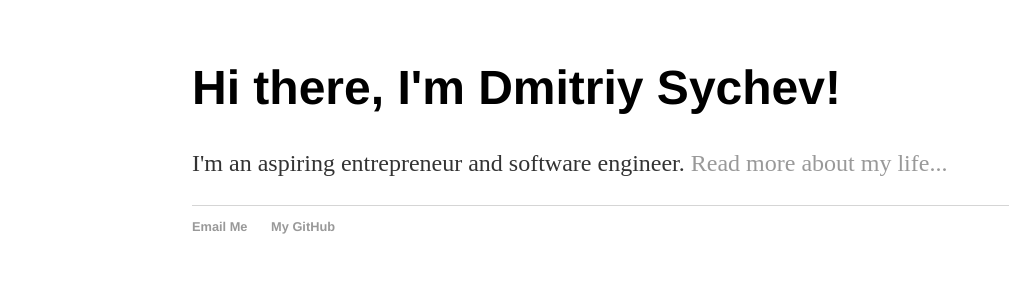
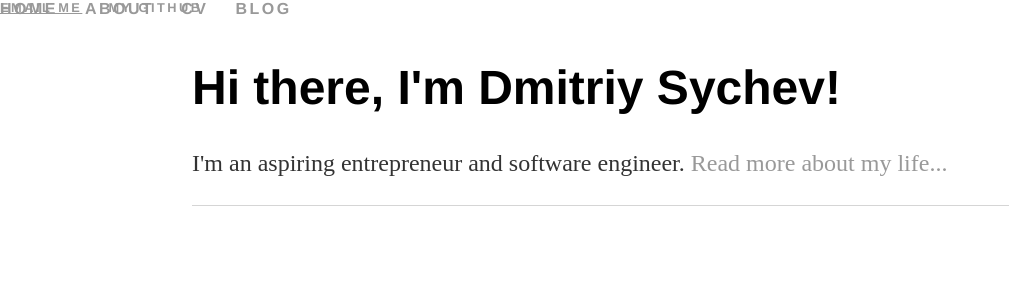
Before and after one commit to dmitriysychev/dmitriysychev.github.io, a Jekyll site: the page built from index.html, in a window 1280 px wide. Shown: the top 300 px of the page, without its empty margins (0-1009 px from the left). Built offline with Jekyll 4.4.1, drawn with Linux system fonts in a browser that asks for light colours.

Commit message:
nav style change

```diff
--- a/css/main.css
+++ b/css/main.css
@@ -13,13 +13,27 @@ header {
 nav ul, footer ul {
     font-family:'Helvetica', 'Arial', 'Sans-Serif';
     padding: 0px;
+    letter-spacing: 2.5px;
+    margin: 0 auto;
+    z-index: 100;
+    position: fixed;
+    left: 0;
+    top: 0;
     list-style: none;
     font-weight: bold;
+    border: none;
+    outline: none;
+    text-transform: uppercase;
 }
 nav ul li, footer ul li {
-    display: inline;
+    display: inline-block;
+    border: none;
+    outline: none;
     margin-right: 20px;
 }
+nav li a:active { background-color: transparent !important; }
+nav li.current a { color: #F06000; }
+
 a {
     text-decoration: none;
     color: #999;
@@ -49,63 +63,3 @@ ul.posts {
 ul.posts li {
     list-style: none;
 }
-
-#nav-wrap ul, #nav-wrap li, #nav-wrap a {
-    margin: 0;
-    padding: 0;
-    border: none;
-    outline: none;
-}
-
-/* nav-wrap */
-#nav-wrap {
-  font: 12px 'opensans-bold', sans-serif;
-  width: 100%;
-  text-transform: uppercase;
-  letter-spacing: 2.5px;
-  margin: 0 auto;
-  z-index: 100;
-  position: fixed;
-  left: 0;
-  top: 0;
-}
-.opaque { background-color: #333; }
-
-/* hide toggle button */
-#nav-wrap > a.mobile-btn { display: none; }
-
-ul#nav {
-  min-height: 48px;
-  width: auto;
-
-  /* center align the menu */
-  text-align: center;
-}
-ul#nav li {
-  position: relative;
-  list-style: none;
-  height: 48px;
-  display: inline-block;
-}
-
-/* Links */
-ul#nav li a {
-
-/* 8px padding top + 8px padding bottom + 32px line-height = 48px */
-
-  display: inline-block;
-  padding: 8px 13px;
-  line-height: 32px;
-   text-decoration: none;
-  text-align: left;
-  color: #fff;
-
-   -webkit-transition: color .2s ease-in-out;
-   -moz-transition: color .2s ease-in-out;
-   -o-transition: color .2s ease-in-out;
-   -ms-transition: color .2s ease-in-out;
-   transition: color .2s ease-in-out;
-}
-
-ul#nav li a:active { background-color: transparent !important; }
-ul#nav li.current a { color: #F06000; }
```
